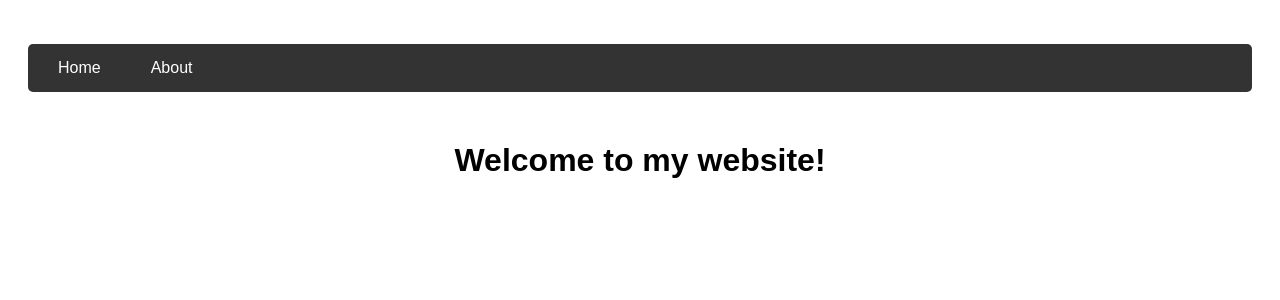
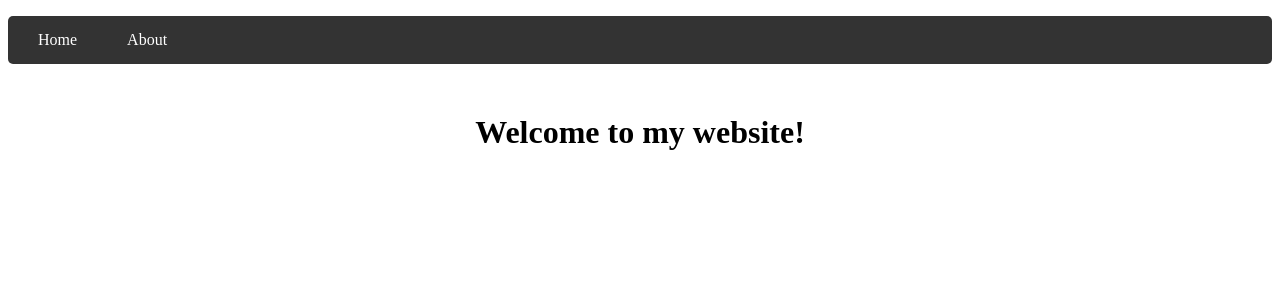
Before and after one commit to acciojob/react-router-Satyam722, a React (Create React App) app: page / in a window 1280 px wide. Shown: the top 300 px of the page. Built offline with nearby package versions, Linux system fonts and the light colour scheme.

Commit message:
Update App.js

```diff
--- a/src/components/App.js
+++ b/src/components/App.js
@@ -2,28 +2,11 @@ import React from 'react';
 import { BrowserRouter as Router, Routes, Route, Link } from 'react-router-dom';
 import '../styles/App.css';
 
-// Home Component
-const Home = () => {
+const App = () => {
   return (
-    <div>
-      <h1>Welcome to my website!</h1>
-    </div>
-  );
-};
-
-// About Component
-const About = () => {
-  return (
-    <div>
-      <h1>This is a sample React Router program.</h1>
-    </div>
-  );
-};
-
-// Navigation Component
-const Navigation = () => {
-  return (
-    <nav>
+    <Router>
+      <div className="app">
+        <nav className="nav">
           <ul>
             <li>
               <Link to="/">Home</Link>
@@ -33,18 +16,19 @@ const Navigation = () => {
             </li>
           </ul>
         </nav>
-  );
-};
 
-// Main App Component
-const App = () => {
-  return (
-    <Router>
-      <div className="App">
-        <Navigation />
         <Routes>
-          <Route path="/" element={<Home />} />
-          <Route path="/about" element={<About />} />
+          <Route path="/" element={
+            <div className="page">
+              <h1>Welcome to my website!</h1>
+            </div>
+          } />
+
+          <Route path="/about" element={
+            <div className="page">
+              <h1>This is a sample React Router program.</h1>
+            </div>
+          } />
         </Routes>
       </div>
     </Router>
```
Lines whose indentation alone changed are shown as unchanged.
